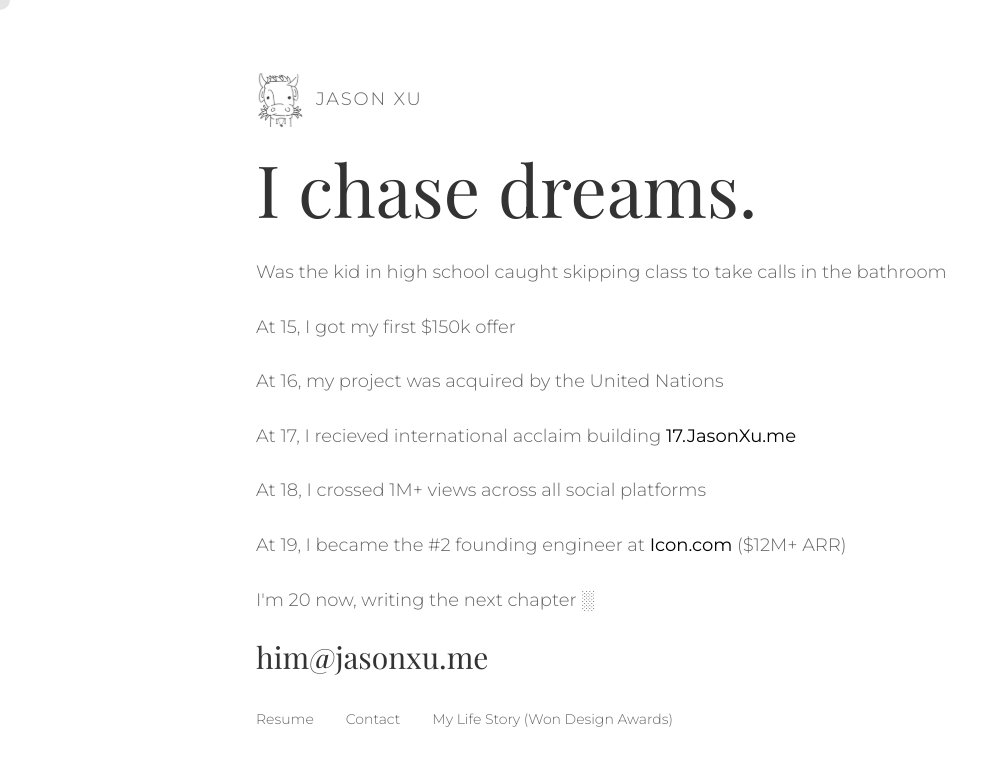
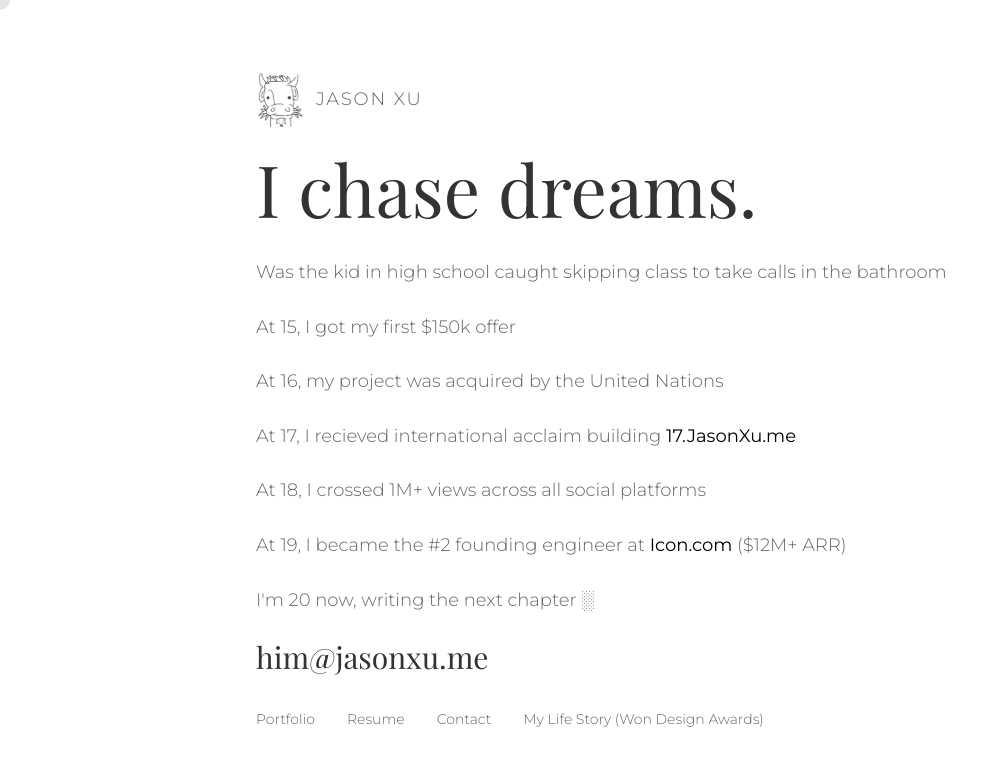
Before and after one commit to Mootbing/JasonXu.me, a Next.js app: page / in a window 1280 px wide. Shown: the top 766 px of the page, without its empty margins (0-1008 px from the left). Built offline with nearby package versions, Linux system fonts and the light colour scheme; a web font is replaced by a local one.

Commit message:
wip portfolio

```diff
--- a/app/page.tsx
+++ b/app/page.tsx
@@ -41,7 +41,7 @@ const CLOSING_LINE = "I'm 20 now, writing the next chapter";
 const EMAIL = "him@jasonxu.me";
 
 const FOOTER_LINKS: readonly NavLink[] = [
-  // { href: "https://portfolio.jasonxu.me", label: "Portfolio" },
+  { href: "https://portfolio.jasonxu.me", label: "Portfolio" },
   { href: "https://resume.jasonxu.me", label: "Resume" },
   { href: "https://contact.jasonxu.me", label: "Contact" }
 ] as const;
```
